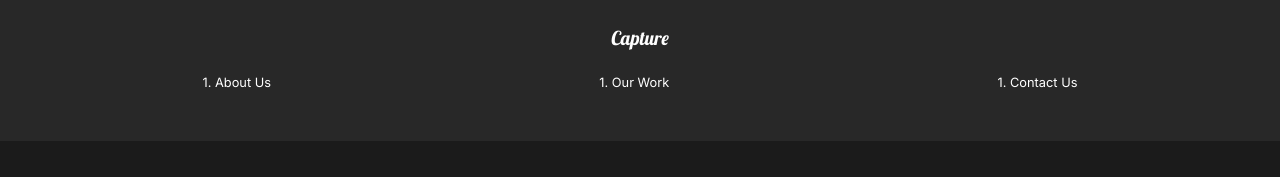
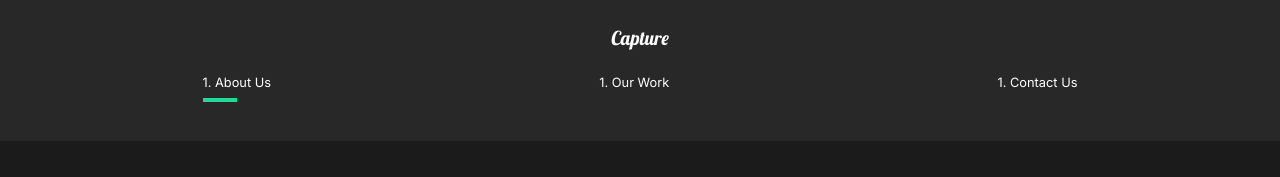
Before and after one commit to kaixuannnn/capture, a React (Create React App) app: page / in a window 1280 px wide. Shown: the top 177 px of the page. Built offline with nearby package versions, Linux system fonts and the light colour scheme.

Commit message:
final project

```diff
--- a/src/Components/Nav.js
+++ b/src/Components/Nav.js
@@ -1,20 +1,26 @@
 import React from 'react';
 import styled from 'styled-components';
 import {Link} from 'react-router-dom';
+import {motion} from 'framer-motion';
+import {useLocation} from 'react-router-dom';
 
 const Nav = () => {
+    const {pathname} =useLocation();
     return(
         <StyledNav>
             <h1><Link id="logo" to="/">Capture</Link></h1>
             <ul>
                 <li>
                     <Link to="/">1. About Us</Link>
+                    <Line transition={{duration: 0.75}} initial={{width:"0%"}} animate={{width: pathname === "/" ? "50%":"0%"}}></Line>
                 </li>
                 <li>
                     <Link to="/work">1. Our Work</Link>
+                    <Line transition={{duration: 0.75}} initial={{width:"0%"}} animate={{width: pathname === "/work" ? "50%":"0%"}}></Line>
                 </li>
                 <li>
                     <Link to="/contact">1. Contact Us</Link>
+                    <Line transition={{duration: 0.75}} initial={{width:"0%"}} animate={{width: pathname === "/contact" ? "50%":"0%"}}></Line>
                 </li>
             </ul>
         </StyledNav>
@@ -67,4 +73,16 @@
     }
 `;
 
+const Line = styled(motion.div)`
+    height: 0.3rem;
+    background: #23d997;
+    width: 0%;
+    position: absolute;
+    bottom: -80%;
+    left: 60%;
+    @media (max-width: 1300px){
+        left:0%;
+    };
+`
+
 export default Nav;
```
Also changed, not shown: 1 other file (tests, documents, lock files or other folders).
